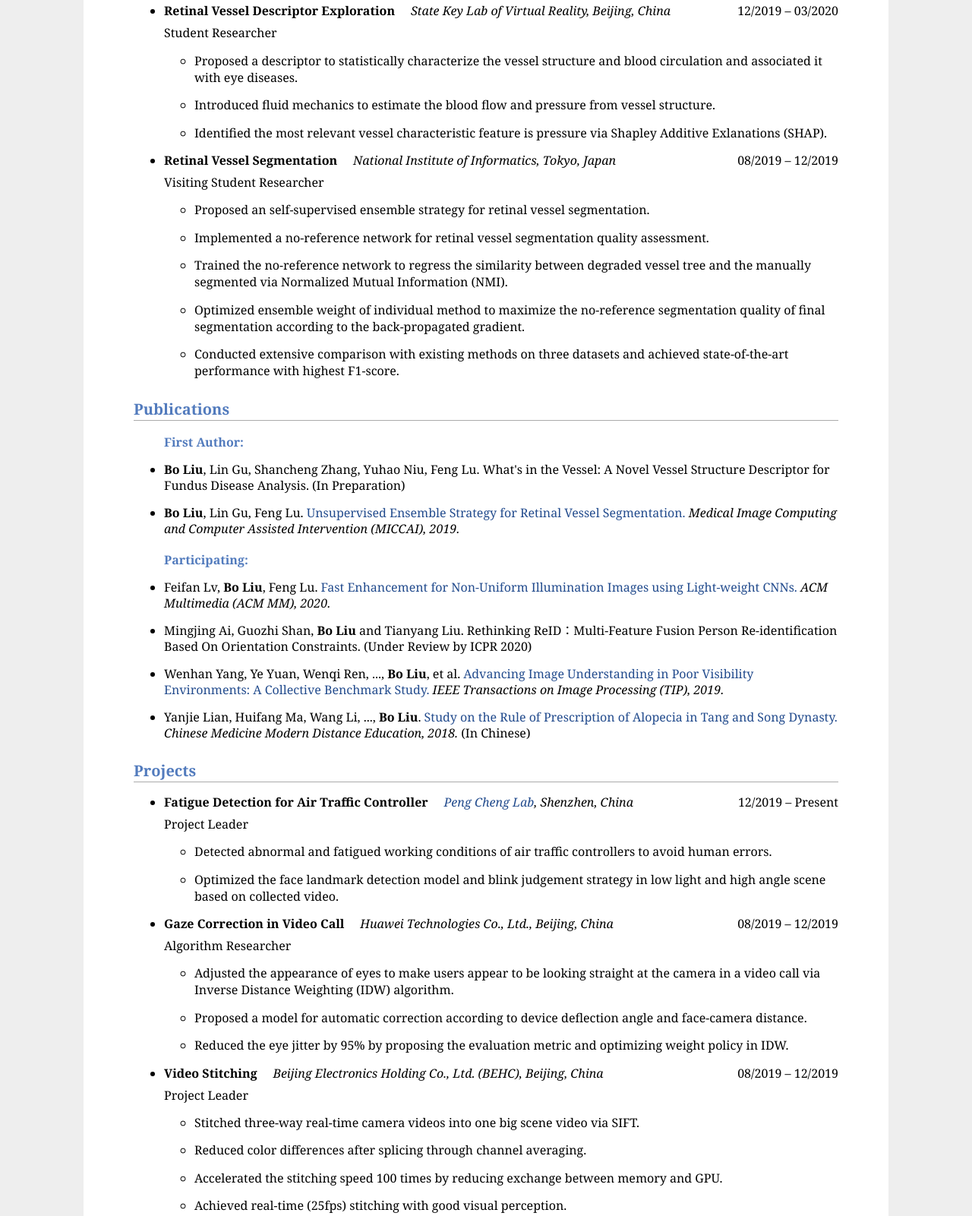
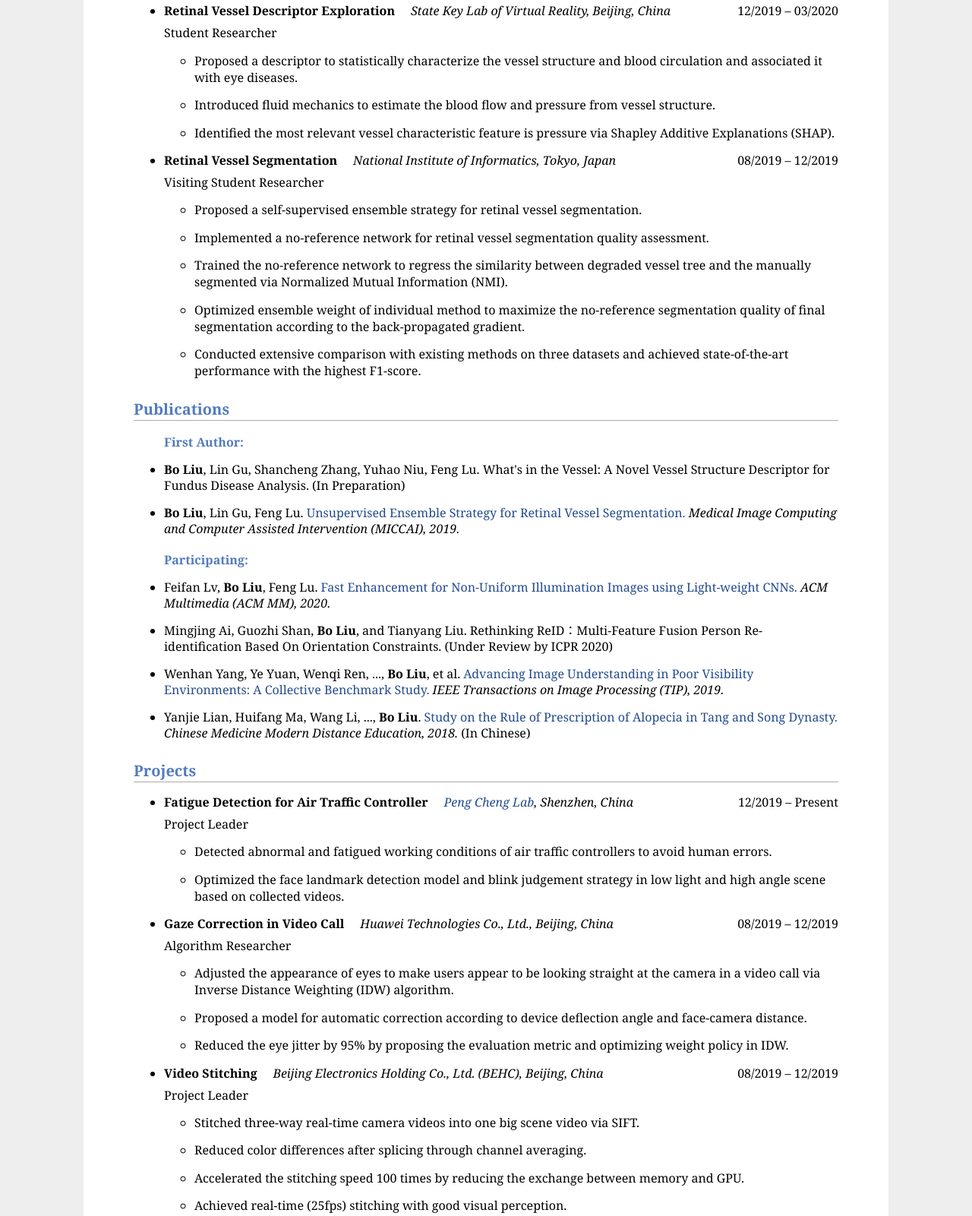
Before and after one commit to bliu03/bliu03.github.io, a plain HTML site: page index.html in a window 1280 px wide. Shown: the part 788-2389 px from the top of the page at 76% size. Drawn offline with Linux system fonts and the light colour scheme.

Commit message:
modify texts by SHUO TIAN

```diff
--- a/index.html
+++ b/index.html
@@ -81,18 +81,18 @@
 <ul>
     <li>Proposed a descriptor to statistically characterize the vessel structure and blood circulation and associated it with eye diseases.</li>
     <li>Introduced fluid mechanics to estimate the blood flow and pressure from vessel structure.</li>
-    <li>Identified the most relevant vessel characteristic feature is pressure via Shapley Additive Exlanations (SHAP).</li>
+    <li>Identified the most relevant vessel characteristic feature is pressure via Shapley Additive Explanations (SHAP).</li>
 </ul>
 </li>
 
 <li><div style="float:left; text-align:left"><b>Retinal Vessel Segmentation</b> &nbsp; &nbsp; <i>National Institute of Informatics, Tokyo, Japan</i> </div> <div style="float:right; text-align:right">08/2019 – 12/2019</div><br>
     <div style="margin-top: 7px;">Visiting Student Researcher</div>
 <ul>
-    <li>Proposed an self-supervised ensemble strategy for retinal vessel segmentation.</li>
+    <li>Proposed a self-supervised ensemble strategy for retinal vessel segmentation.</li>
     <li>Implemented a no-reference network for retinal vessel segmentation quality assessment.</li>
     <li>Trained the no-reference network to regress the similarity between degraded vessel tree and the manually segmented via Normalized Mutual Information (NMI).</li>
     <li>Optimized ensemble weight of individual method to maximize the no-reference segmentation quality of final segmentation according to the back-propagated gradient.</li>
-    <li>Conducted extensive comparison with existing methods on three datasets and achieved state-of-the-art performance with highest F1-score.</li>
+    <li>Conducted extensive comparison with existing methods on three datasets and achieved state-of-the-art performance with the highest F1-score.</li>
 </ul>
 </li>
 
@@ -113,7 +113,7 @@
 
 <li><p>Feifan Lv, <b>Bo Liu</b>, Feng Lu. <a href=https://arxiv.org/abs/2006.00439>Fast Enhancement for Non-Uniform Illumination Images using Light-weight CNNs.</a> <i>ACM Multimedia (ACM MM), 2020.</i></p>
 </li>
-<li><p>Mingjing Ai, Guozhi Shan, <b>Bo Liu</b> and Tianyang Liu. Rethinking ReID：Multi-Feature Fusion Person Re-identification Based On Orientation Constraints. (Under Review by ICPR 2020)</p>
+<li><p>Mingjing Ai, Guozhi Shan, <b>Bo Liu</b>, and Tianyang Liu. Rethinking ReID：Multi-Feature Fusion Person Re-identification Based On Orientation Constraints. (Under Review by ICPR 2020)</p>
 </li>
 <li><p>Wenhan Yang, Ye Yuan, Wenqi Ren, ..., <b>Bo Liu</b>, et al. <a href=https://ieeexplore.ieee.org/document/9049390>Advancing Image Understanding in Poor Visibility Environments: A Collective Benchmark Study.</a> <i>IEEE Transactions on Image Processing (TIP), 2019.</i></p>
 </li>
@@ -128,7 +128,7 @@
     <div style="margin-top: 7px;">Project Leader</div>
 <ul>
     <li>Detected abnormal and fatigued working conditions of air traffic controllers to avoid human errors.</li>
-    <li>Optimized the face landmark detection model and blink judgement strategy in low light and high angle scene based on collected video.</li>
+    <li>Optimized the face landmark detection model and blink judgement strategy in low light and high angle scene based on collected videos.</li>
 </ul>
 </li>
 
@@ -147,7 +147,7 @@
 <ul>
     <li>Stitched three-way real-time camera videos into one big scene video via SIFT.</li>
     <li>Reduced color differences after splicing through channel averaging.</li>
-    <li>Accelerated the stitching speed 100 times by reducing exchange between memory and GPU.</li>
+    <li>Accelerated the stitching speed 100 times by reducing the exchange between memory and GPU.</li>
     <li>Achieved real-time (25fps) stitching with good visual perception.</li>
 </ul>
 </li>
```
